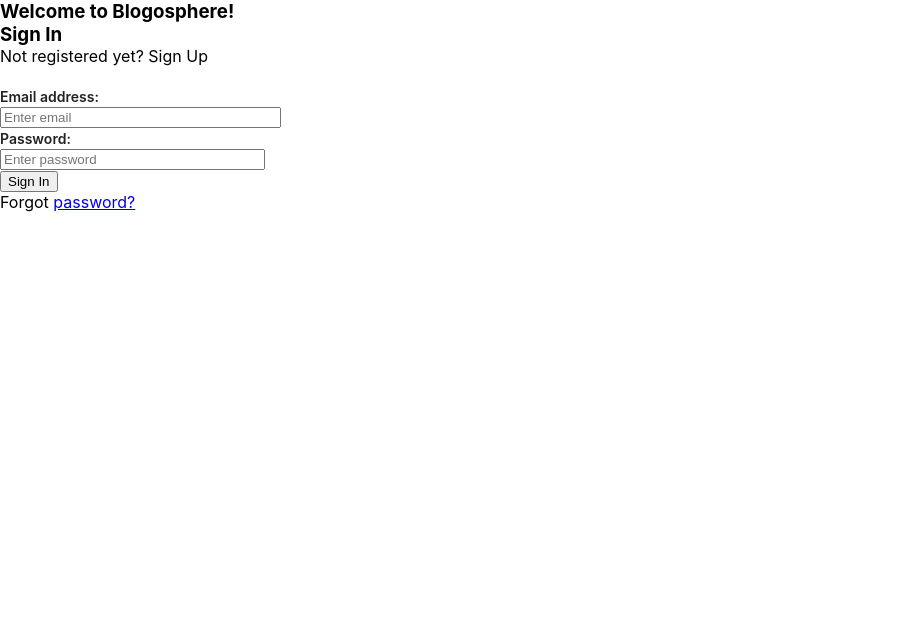
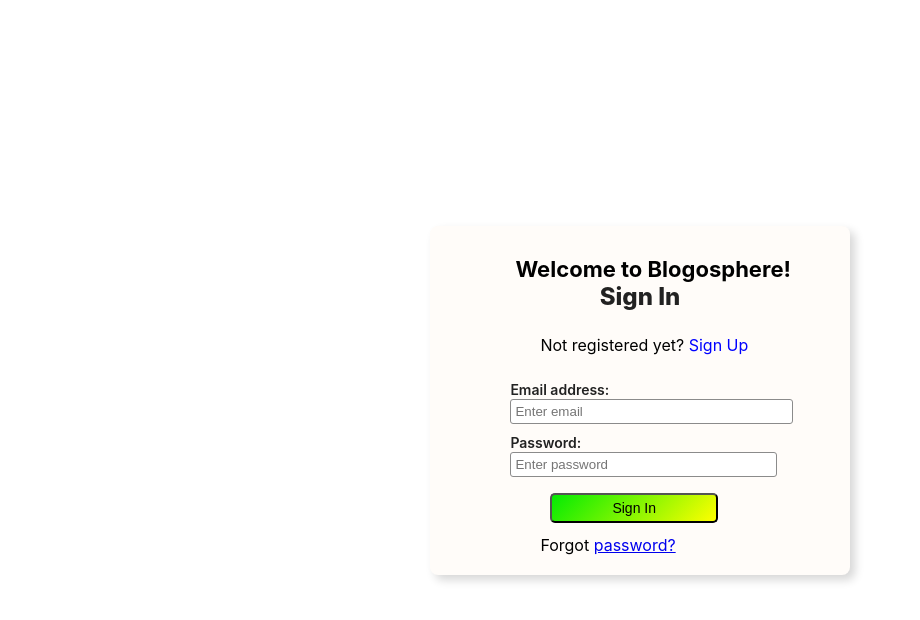
Before and after one commit to AdityaDeshpande123/MinorProject, a React (Create React App) app in the folder Project/front-end/: page /signup in a window 1280 px wide. Shown: the top 620 px of the page, without its empty margins (0-920 px from the left). Built offline with nearby package versions, Linux system fonts and the light colour scheme.

Commit message:
authcommit2

```diff
--- a/Project/front-end/src/views/sigin_up/Auth.js
+++ b/Project/front-end/src/views/sigin_up/Auth.js
@@ -1,4 +1,4 @@
-
+import style from "./Signpage.module.css"
 import React, { useState } from "react"
 
 export default function (props) {
@@ -11,41 +11,41 @@
   document.body.style.backgroundImage="../static/signbg.jpg";
   if (authMode === "signin") {
     return (
-      <div className="Auth-form-container">
-        <form className="Auth-form">
-          <div className="Auth-form-content">
-          <h3 className="tname"> Welcome to Blogosphere!</h3>
-            <h3 className="Auth-form-title">Sign In</h3>
-            <div className="text-center">
+      <div className={style.Auth_form_container}>
+        <form className={style.Auth_form}>
+          <div className={style.Auth_form_content}>
+          <h3 className={style.tname}> Welcome to Blogosphere!</h3>
+            <h3 className={style.Auth_form_title}>Sign In</h3>
+            <div className={style.text_center}>
               Not registered yet?{" "}
-              <span className="link-primary" onClick={changeAuthMode}>
+              <span className={style.link_primary} onClick={changeAuthMode}>
                Sign Up
               </span><br></br><br></br>
             </div>
-            <div className="form-group mt-3">
+            <div className={style.form_group}>
               <label>Email address: </label><pre></pre>
               <input
                 type="email"
-                className="form-control mt-1"
+                className={style.form_control}
                 placeholder="Enter email"
                 size="32"
               />
             </div>
-            <div className="form-group mt-3">
+            <div className={style.form_group}>
               <label>Password: </label><pre></pre>
               <input
                 type="password"
-                className="form-control mt-1"
+                className={style.form_control}
                 placeholder="Enter password"
                 size="30"
               />
             </div>
-            <div className="d-grid gap-2 mt-3">
-              <button type="submit" className="btn btn-primary">
+            <div className={style.d_grid}>
+              <button type="submit" className={style.btn}>
                 Sign In
               </button>
             </div>
-            <p className="text-center mt-2">
+            <p className={style.text_center}>
               Forgot <a href="#">password?</a>
             </p>
           </div>
@@ -55,46 +55,46 @@
   }
 
   return (
-    <div className="Auth-form-container">
-      <form className="Auth-form">
-        <div className="Auth-form-content">
-         <h3 className="tname"> Welcome to Blogosphere!</h3>
-          <h3 className="Auth-form-title">Sign Up</h3>
-          <div className="text-center">
+    <div className={style.Auth_form_container}>
+      <form className={style.Auth_form}>
+        <div className={style.Auth_form_content}>
+         <h3 className={style.tname}> Welcome to Blogosphere!</h3>
+          <h3 className={style.Auth_form_title}>Sign Up</h3>
+          <div className={style.text_center}>
             Already registered?{" "}
-            <span className="link-primary" onClick={changeAuthMode}>
+            <span className={style.link_primary} onClick={changeAuthMode}>
               Sign In
             </span><br></br><br></br>
           </div>
-          <div className="form-group mt-3">
+          <div className={style.form_group}>
             <label>Full Name</label><pre></pre>
             <input
               type="name"
-              className="form-control mt-1"
+              className={style.form_control}
               placeholder="e.g Jane Doe"
               size="30"
             />
           </div>
-          <div className="form-group mt-3">
+          <div className={style.form_group}>
             <label>Email address</label><pre></pre>
             <input
               type="email"
-              className="form-control mt-1"
+              className={style.form_control}
               placeholder="Email Address"
                size="30"
               />
           </div>
-          <div className="form-group mt-3">
+          <div className={style.form_group}>
             <label>Password</label><pre></pre>
             <input
               type="password"
-              className="form-control mt-1"
+              className={style.form_control}
               placeholder="Password"
               size="30"
               />
           </div>
-          <div className="d-grid gap-2 mt-3">
-            <button type="submit" className="btn btn-primary">
+          <div className={style.d_grid}>
+            <button type="submit" className={style.btn}>
               Sign Up
             </button>
           </div>
--- a/Project/front-end/src/views/sigin_up/Signpage.js
+++ b/Project/front-end/src/views/sigin_up/Signpage.js
@@ -1,11 +1,10 @@
-import "./Signpage.module.css"
-
 import Auth from "./Auth"
 
 function Signpage() {
   return (
+    <div>
     <Auth></Auth>
-
+    </div>
   )
 }
 
--- a/Project/front-end/src/views/sigin_up/Signpage.module.css
+++ b/Project/front-end/src/views/sigin_up/Signpage.module.css
@@ -1,16 +1,16 @@
-.text-center {
+.text_center {
     position: relative;
     left:60px;
   }
 
-  .link-primary {
+  .link_primary {
     color:blue;
     cursor: pointer;
   }
-  .link-primary:hover {
+  .link_primary:hover {
     text-decoration: underline;
   }
-  .Auth-form-container {
+  .Auth_form_container {
     display: flex;
     justify-content: center;
     align-items: center;
@@ -18,7 +18,7 @@
     height: 100vh;
   }
 
-  .Auth-form {
+  .Auth_form {
     width: 420px;
     box-shadow: rgb(0 0 0 / 16%) 5px 5px 10px;
     padding-top: 30px;
@@ -27,12 +27,12 @@
     background-color: rgb(255, 252, 249);
   }
 
-  .Auth-form-content {
+  .Auth_form_content {
     padding-left: 12%;
     padding-right: 12%;
   }
 
-  .Auth-form-title {
+  .Auth_form_title {
     text-align: center;
     margin-bottom: 1em;
     font-size: 24px;
@@ -46,20 +46,20 @@
     color: rgb(34, 34, 34);
   }
 
-  .form-group {
+  .form_group {
     size: bold;
     padding: 4px;
     padding-left:30px;
 
   }
 
-  .form-control {
+  .form_control {
     padding: 4px;
     border: 0.5px rgb(139, 139, 139) solid;
     border-radius: 3px;
   }
 
-  .d-grid {
+  .d_grid {
     padding:12px;
     padding-left: 70px;
   }
```
